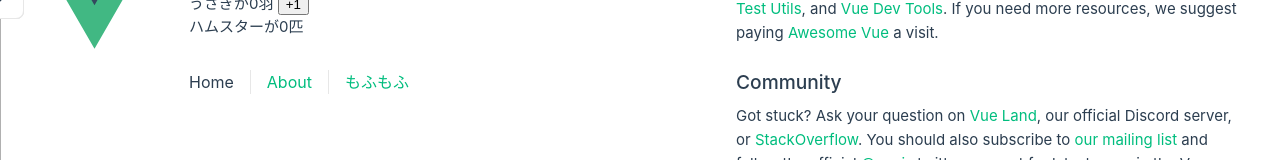
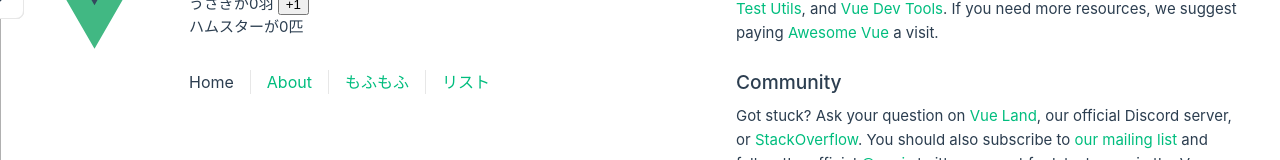
Before and after one commit to leino-dev/first-riin-vue, a Vue app: page / in a window 1280 px wide. Shown: the part 406-566 px from the top of the page. Built offline with nearby package versions, Linux system fonts and the light colour scheme.

Commit message:
画面リンクをオブジェクトで管理

```diff
--- a/src/App.vue
+++ b/src/App.vue
@@ -11,7 +11,13 @@ export default{
       isShow: true,
       count: 0,
       hoge: "mofumofu",
-      isDisabled: true
+      isDisabled: true,
+      pages: {
+        "/": "Home",
+        "/about": "About",
+        "/mofu": "もふもふ",
+        "/line": "リスト"
+      }
     }
   },
   methods: {
@@ -66,9 +72,7 @@ export default{
     </div>
 
       <nav>
-        <RouterLink to="/">Home</RouterLink>
-        <RouterLink to="/about">About</RouterLink>
-        <RouterLink to="/mofu">もふもふ</RouterLink>
+        <RouterLink v-for="(item, key) in pages" :key="item" :to="key">{{ item }}</RouterLink>
       </nav>
     </div>
   </header>
```
